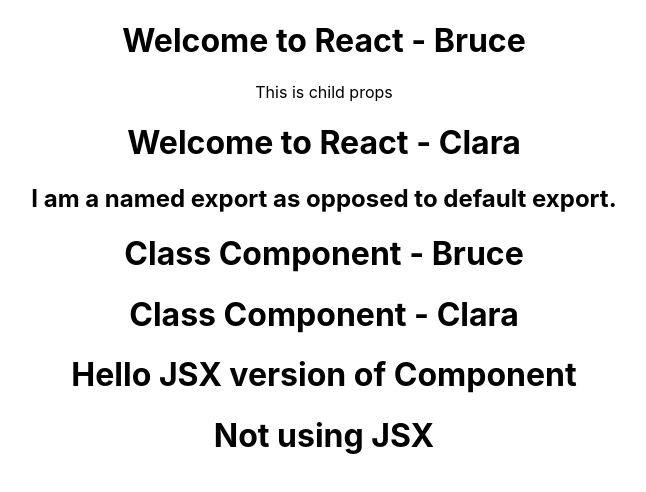
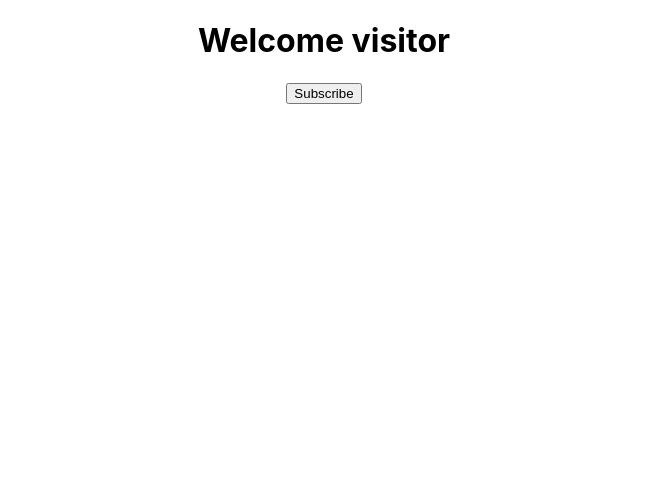
Before and after one commit to abhieshekumar/react-crash, a React (Create React App) app: page / in a window 1280 px wide. Shown: the top 492 px of the page, without its empty margins (316-962 px from the left). Built offline with nearby package versions, Linux system fonts and the light colour scheme.

Commit message:
States of a Component

```diff
--- a/src/App.js
+++ b/src/App.js
@@ -5,13 +5,16 @@ import { Greeting } from './components/GreetNamed' // for the named functional c
 import Welcome from './components/Welcome'  //Class Component
 import Hello from './components/Hello' //JSX Version of component
 import Hello2 from './components/Hello2' //JSX Version of component
+import Message from './components/Message' //for state of component
 
 class App extends Component {
   render() {
     /* If there is no content between the tag <Greet></Greet> we may change it to a self closing tag */
     return (
       <div className="App">
-        <Greet name="Bruce">
+        {/* Let's concentrate on state of component only */}
+        <Message/>
+        {/*<Greet name="Bruce">
           <p>
             This is child props
           </p>
@@ -22,7 +25,7 @@ class App extends Component {
         <Welcome name="Bruce"/>
         <Welcome name="Clara"/>
         <Hello/>
-        <Hello2/>
+        <Hello2/>*/}
       </div>
     );
   }
--- /dev/null
+++ b/src/components/Message.js
@@ -0,0 +1,31 @@
+import React, { Component } from 'react'
+
+class Message extends Component {
+
+  //STEP 1 : define the state
+  constructor(){
+    super() //required as we have extended Component class, so we need to call base class constructor
+    this.state = {
+      message: 'Welcome visitor'
+    }
+  }
+
+  /*STEP 4 : Function - setState changes the state of an object. Accepts an object corresponding to new state of the object*/
+  changeMessage(){
+    this.setState({
+      message : 'Thank you for subscribing'
+    })
+  }
+
+
+  render(){
+    return(
+      <div>
+        {/* STEP 2 : Bind the state value in the render function */}
+        <h1>{ this.state.message }</h1>
+        <button onClick = { () => this.changeMessage() }>Subscribe</button> {/* STEP 3 : Add event to button and add a handler to it */}
+      </div>
+    )
+  }
+}
+export default Message
```
